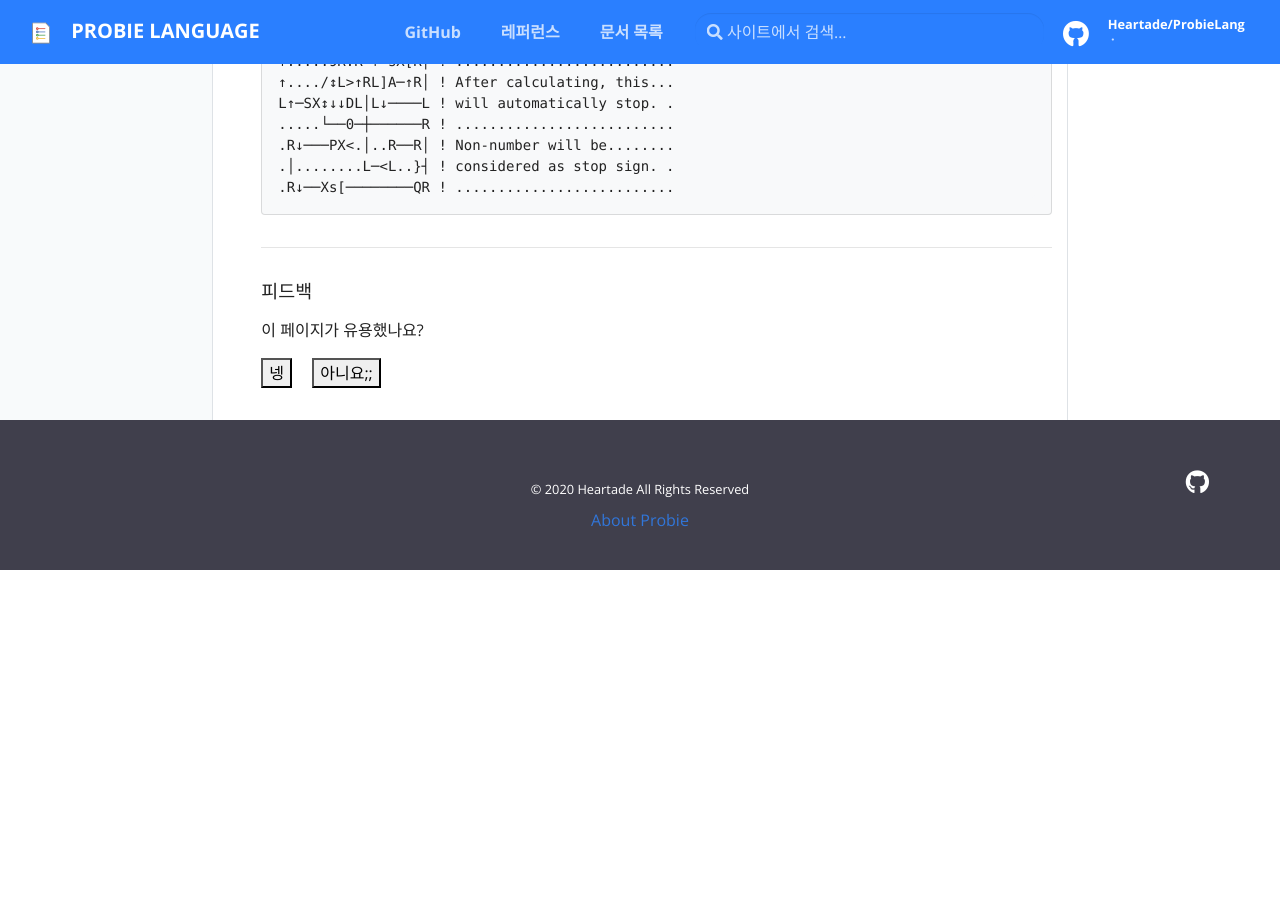
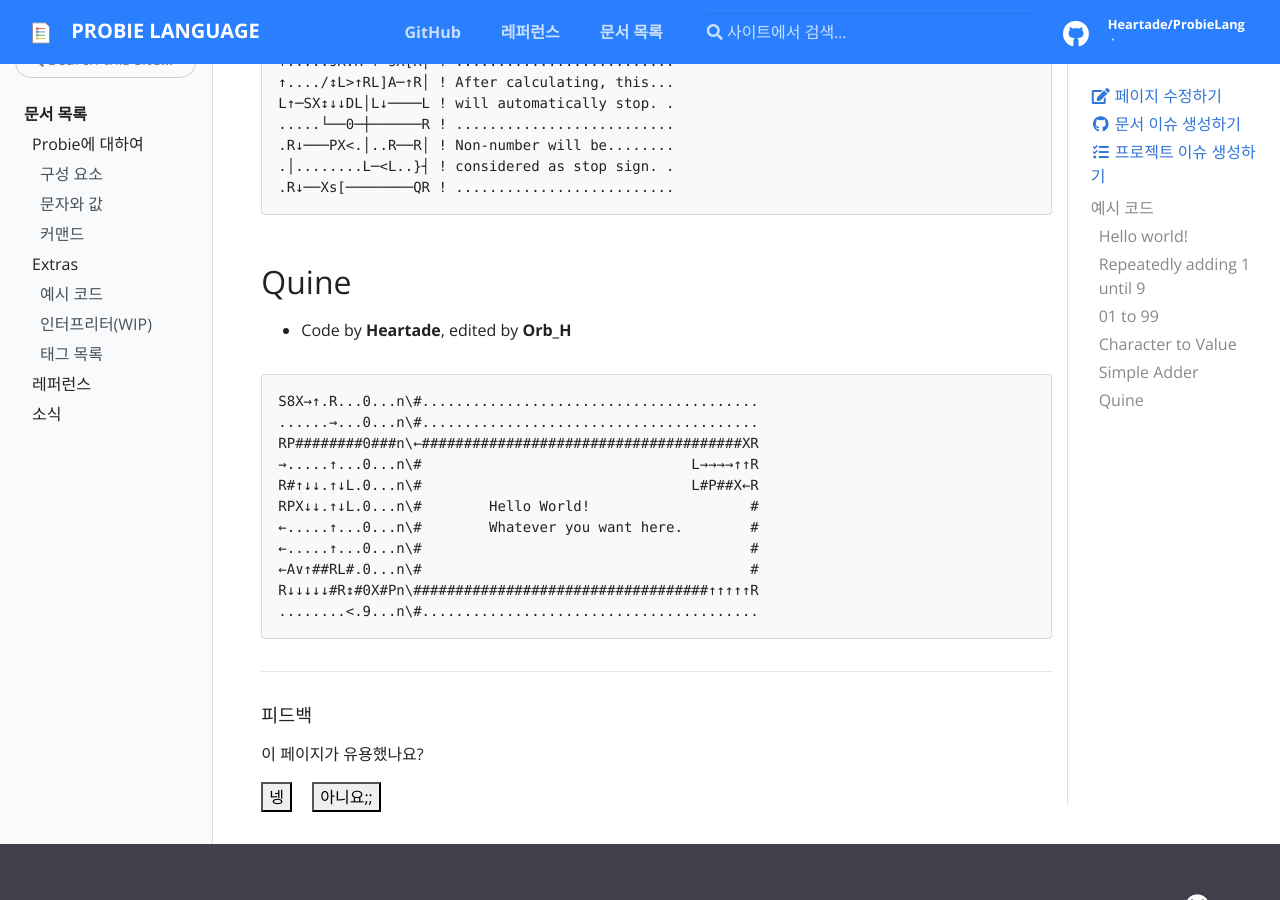
Before and after one commit to Heartade/ProbieLang, a Jekyll site: the page built from _docs/extras/codes.md, in a window 1280 px wide and 900 px high, scrolled down 2580 px. Built offline with Jekyll 4.4.1, drawn with Linux system fonts in a browser that asks for light colours; before the commit the page ends 3150 px from its top, so only the background shows below that.

Commit message:
add quine

````diff
--- a/_docs/extras/codes.md
+++ b/_docs/extras/codes.md
@@ -115,3 +115,21 @@ L↑─SX↕↓↓DL│L↓────L ! will automatically stop. .
 .│........L─<L..}┤ ! considered as stop sign. .
 .R↓──Xs[────────QR ! ..........................
 ```
+
+## Quine
+
+- Code by **Heartade**, edited by **Orb_H**
+
+```
+S8X→↑.R...0...n\#........................................
+......→...0...n\#........................................
+RP########0###n\←######################################XR
+→.....↑...0...n\#                                L→→→→↑↑R
+R#↑↓↓.↑↓L.0...n\#                                L#P##X←R
+RPX↓↓.↑↓L.0...n\#        Hello World!                   #
+←.....↑...0...n\#        Whatever you want here.        #
+←.....↑...0...n\#                                       #
+←A∨↑##RL#.0...n\#                                       #
+R↓↓↓↓↓#R↕#0X#Pn\###################################↑↑↑↑↑R
+........<.9...n\#........................................
+```
````
